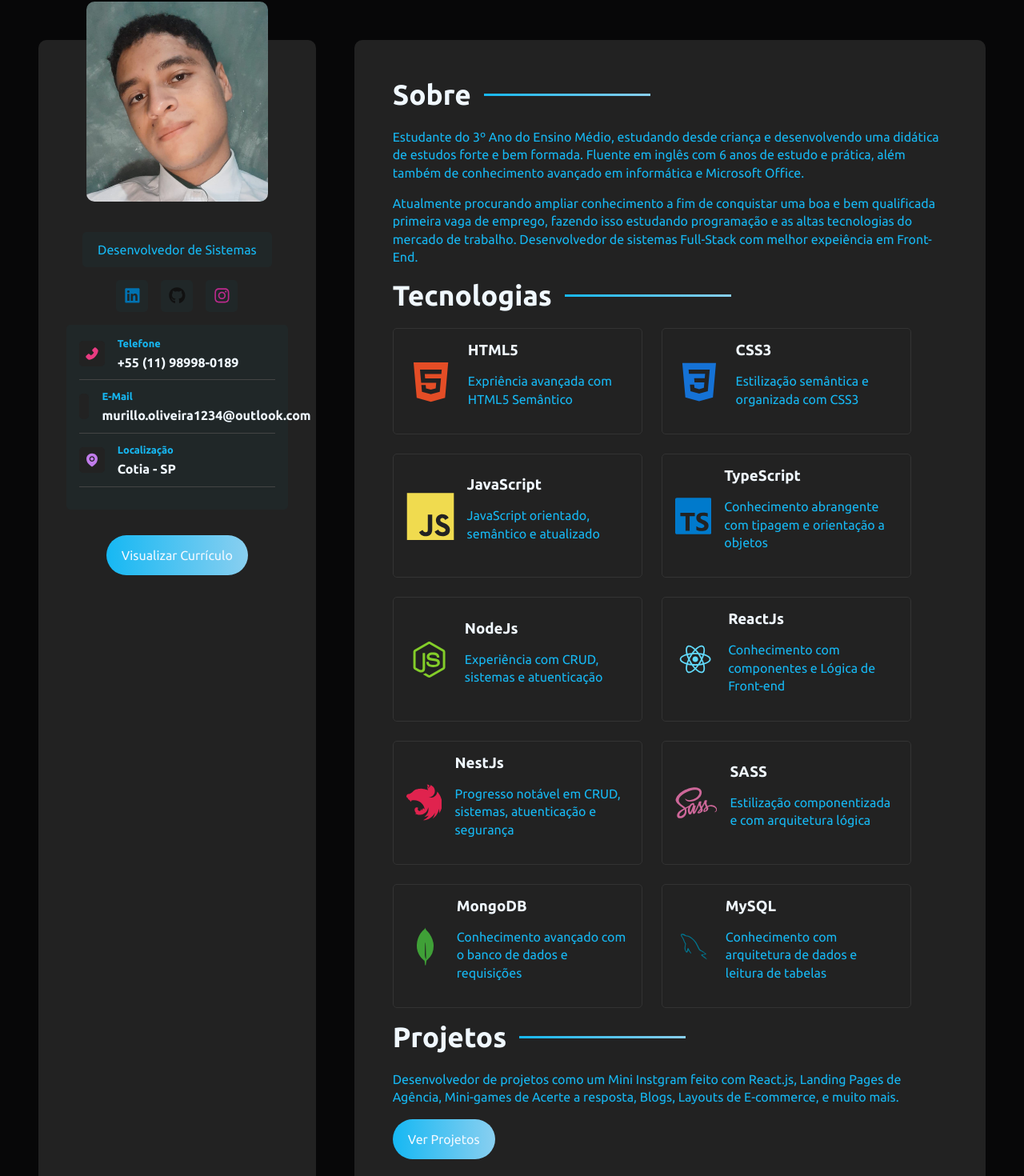
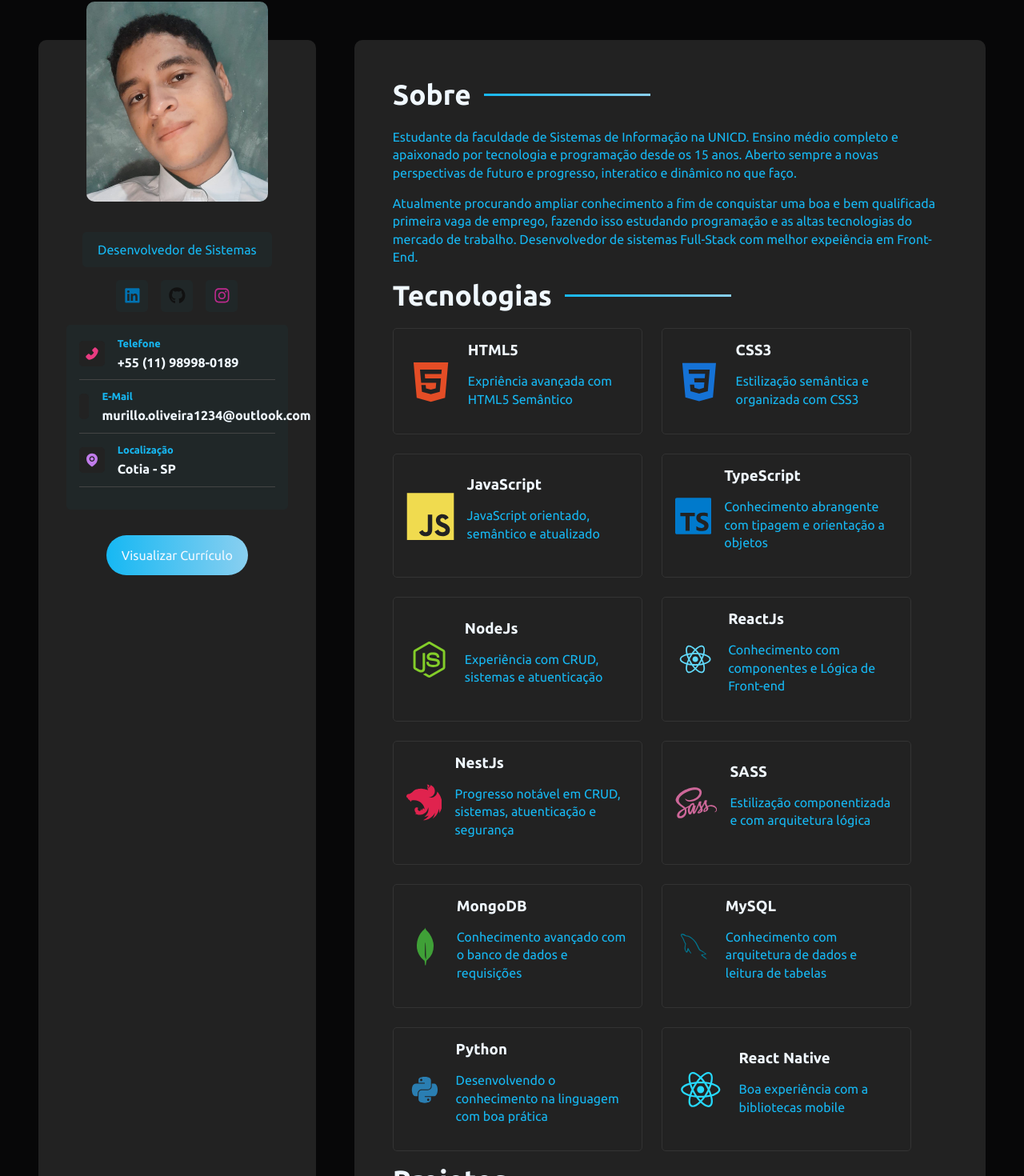
Before and after one commit to MurilloLopes14/Portifolio, a React (Vite) app: page / in a window 1280 px wide. Shown: the part 202-1672 px from the top of the page at 80% size. Built offline with nearby package versions, Linux system fonts and the light colour scheme.

Commit message:
Portifolio

```diff
--- a/src/Components/About.jsx
+++ b/src/Components/About.jsx
@@ -3,10 +3,10 @@ export const About = () => {
     <section id="about_container">
       <h2>Sobre</h2>
       <p>
-        Estudante do 3º Ano do Ensino Médio, estudando desde criança e
-        desenvolvendo uma didática de estudos forte e bem formada. Fluente em
-        inglês com 6 anos de estudo e prática, além também de conhecimento
-        avançado em informática e Microsoft Office.
+        Estudante da faculdade de Sistemas de Informação na UNICD. Ensino médio
+        completo e apaixonado por tecnologia e programação desde os 15 anos.
+        Aberto sempre a novas perspectivas de futuro e progresso, interatico e
+        dinâmico no que faço.
       </p>
       <p>
         Atualmente procurando ampliar conhecimento a fim de conquistar uma boa e
--- a/src/Components/Tech.jsx
+++ b/src/Components/Tech.jsx
@@ -10,6 +10,7 @@ import {
   DiReact,
   DiSass,
   DiMysql,
+  DiPython,
 } from "react-icons/di";
 import { SiNestjs, SiTypescript, SiMongodb } from "react-icons/si";
 
@@ -75,6 +76,18 @@ const technologies = [
     about: "Conhecimento com arquitetura de dados e leitura de tabelas",
     icon: <DiMysql />,
   },
+  {
+    id: "python",
+    name: "Python",
+    about: "Desenvolvendo o conhecimento na linguagem com boa prática",
+    icon: <DiPython />,
+  },
+  {
+    id: "react-native",
+    name: "React Native",
+    about: "Boa experiência com a bibliotecas mobile",
+    icon: <DiReact />,
+  },
 ];
 
 export const Tech = () => {
--- a/src/Styles/Components/tech.sass
+++ b/src/Styles/Components/tech.sass
@@ -61,3 +61,9 @@
         #mysql
             svg
                 color: #00758f
+        #python
+            svg
+                color: #2a7eb2
+        #react-native
+            svg
+                color: #26d9fd
```
